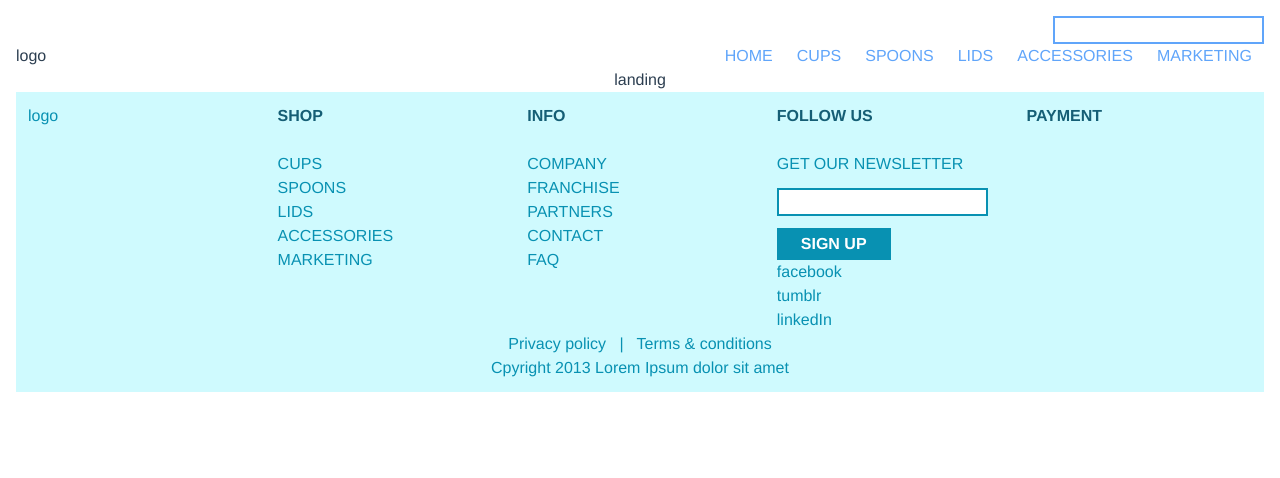
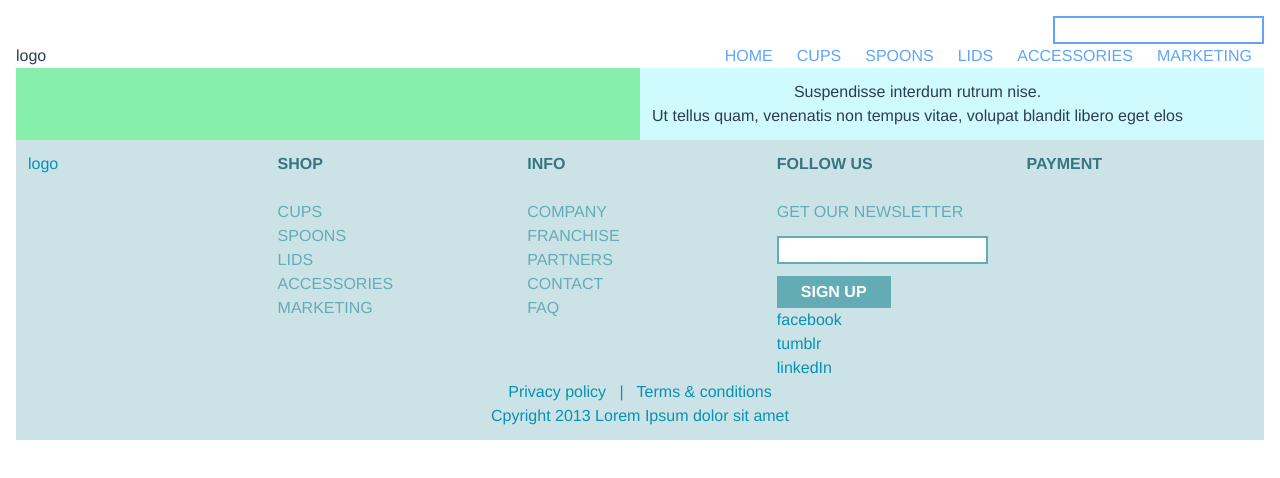
Before and after one commit to marsou001/test, a Vue app: page / in a window 1280 px wide. Shown: the top 478 px of the page. Built offline with nearby package versions, Linux system fonts and the light colour scheme.

Commit message:
feat: configure color theme tailwind CSS

```diff
--- a/src/App.vue
+++ b/src/App.vue
@@ -1,6 +1,10 @@
 <template>
   <Navbar />
-  <router-view />
+
+  <main>
+    <router-view />
+  </main>
+
   <Footer />
 </template>
 
--- a/src/layout/Footer/Footer.vue
+++ b/src/layout/Footer/Footer.vue
@@ -1,5 +1,5 @@
 <template>
-  <footer class="bg-cyan-100 text-cyan-600 p-3">
+  <footer class="bg-weak text-cyan-600 p-3">
     <Links />
     <Legal />
   </footer>
--- a/src/layout/Footer/Links/Info/Info.vue
+++ b/src/layout/Footer/Links/Info/Info.vue
@@ -1,9 +1,9 @@
 <template>
  <div class="text-left">
-    <h3 class="text-cyan-800 font-bold mb-6">INFO</h3>
+    <h3 class="text-strong font-bold mb-6">INFO</h3>
 
     <ul>
-      <li v-for="listItem in list" :key="listItem">
+      <li v-for="listItem in list" :key="listItem" class="text-normal">
         <a href="#">
           {{ listItem }}
         </a>
--- a/src/layout/Footer/Links/Newsletter/Newsletter.vue
+++ b/src/layout/Footer/Links/Newsletter/Newsletter.vue
@@ -1,11 +1,11 @@
 <template>
   <form class="text-left">
-    <h3 class="text-cyan-800 font-bold mb-6">FOLLOW US</h3>
+    <h3 class="text-strong font-bold mb-6">FOLLOW US</h3>
 
-    <label for="email">GET OUR NEWSLETTER</label>
-    <input type="email" name="email" id="email" class="block my-3 border-2 border-cyan-600" />
+    <label for="email" class="text-normal">GET OUR NEWSLETTER</label>
+    <input type="email" name="email" id="email" class="block my-3 border-2 border-normal" />
 
-    <button type="submit" class="text-white bg-cyan-600 font-bold px-6 py-1">SIGN UP</button>
+    <button type="submit" class="text-white bg-normal font-bold px-6 py-1">SIGN UP</button>
 
     <div class="social-links">
       <div class="facebook">facebook</div>
--- a/src/layout/Footer/Links/Payment/Payment.vue
+++ b/src/layout/Footer/Links/Payment/Payment.vue
@@ -1,6 +1,6 @@
 <template>
  <div class="text-left">
-    <h3 class="text-cyan-800 font-bold mb-6">PAYMENT</h3>
+    <h3 class="text-strong font-bold mb-6">PAYMENT</h3>
   </div>
 </template>
 
--- a/src/layout/Footer/Links/Shop/Shop.vue
+++ b/src/layout/Footer/Links/Shop/Shop.vue
@@ -1,9 +1,9 @@
 <template>
   <div class="text-left">
-    <h3 class="text-cyan-800 font-bold mb-6">SHOP</h3>
+    <h3 class="text-strong font-bold mb-6">SHOP</h3>
 
     <ul>
-      <li v-for="listItem in list" :key="listItem">
+      <li v-for="listItem in list" :key="listItem" class="text-normal">
         <a href="#">
           {{ listItem }}
         </a>
--- a/src/views/Landing.vue
+++ b/src/views/Landing.vue
@@ -1,5 +1,13 @@
 <template>
-  landing
+  <section class="bg-cyan-100">
+    <div class="carousel flex flex-col md:flex-row">
+      <div class="picture w-1/2 bg-green-300 p-3"></div>
+      <div class="description p-3">
+        <h1>Suspendisse interdum rutrum nise.</h1>
+        <p>Ut tellus quam, venenatis non tempus vitae, volupat blandit libero eget elos</p>
+      </div>
+    </div>
+  </section>
 </template>
 
 <script>
--- a/tailwind.config.js
+++ b/tailwind.config.js
@@ -1,7 +1,13 @@
 module.exports = {
   content: ['./public/**/*.html', './src/**/*.{vue,js,ts,jsx,tsx}'],
   theme: {
-    extend: {},
+    extend: {
+      colors: {
+        weak: '#CBE3E6',
+        normal: '#63ACB6',
+        strong: '#377580',
+      }
+    },
   },
   plugins: [],
 }
```
